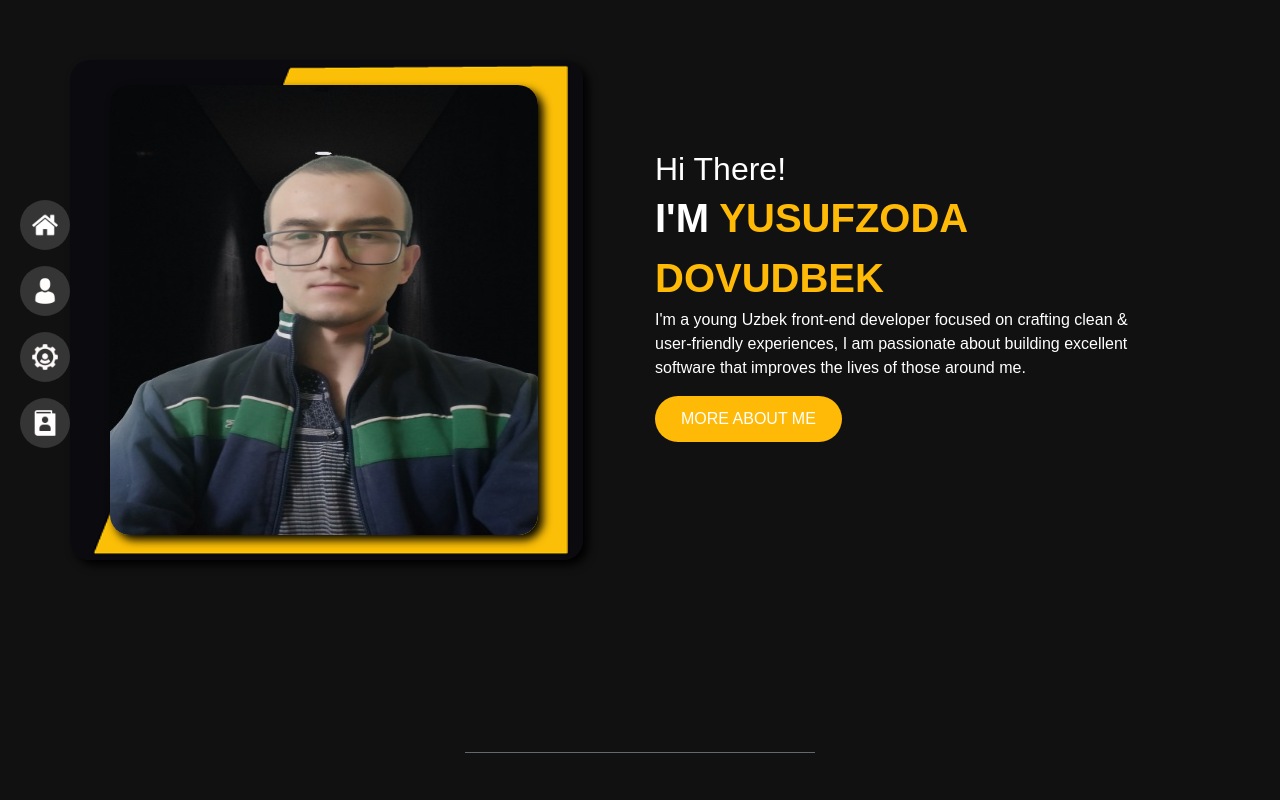
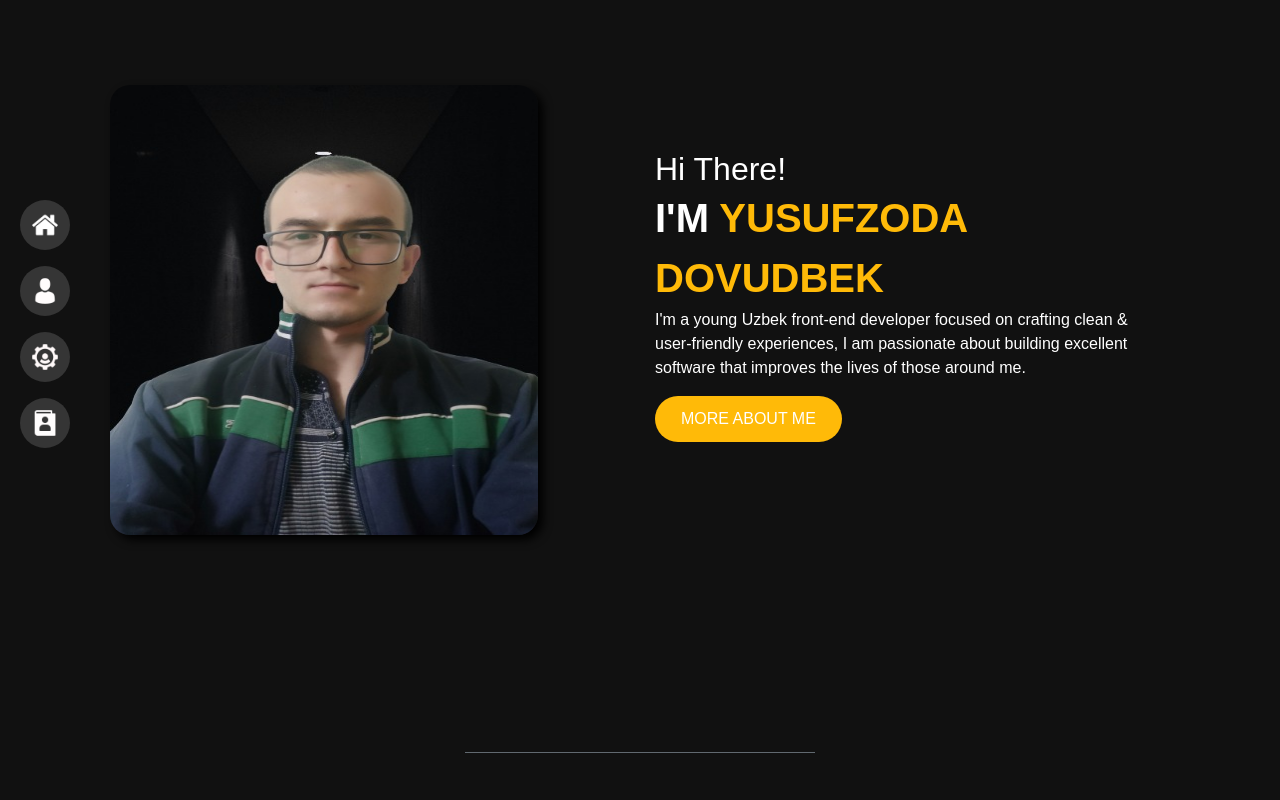
Before and after one commit to woodo8/my-resume, a plain HTML site: page index.html in a window 1280 px wide. Shown: the top 800 px of the page. Drawn offline with Linux system fonts and the light colour scheme.

Commit message:
Update index.html

```diff
--- a/index.html
+++ b/index.html
@@ -24,7 +24,6 @@
 			<div class="header1 row" id="header11">
 
 				<div class="col-lg-6 col-md-12 d-block">
-					<img src="images/bg_shape.png" class="shape display-md-none" id="shape">
 					<img src="images/me.jpg" id="myImage">
 				</div>
 				<div class="col-lg-6 col-md-12 d-block">
```
